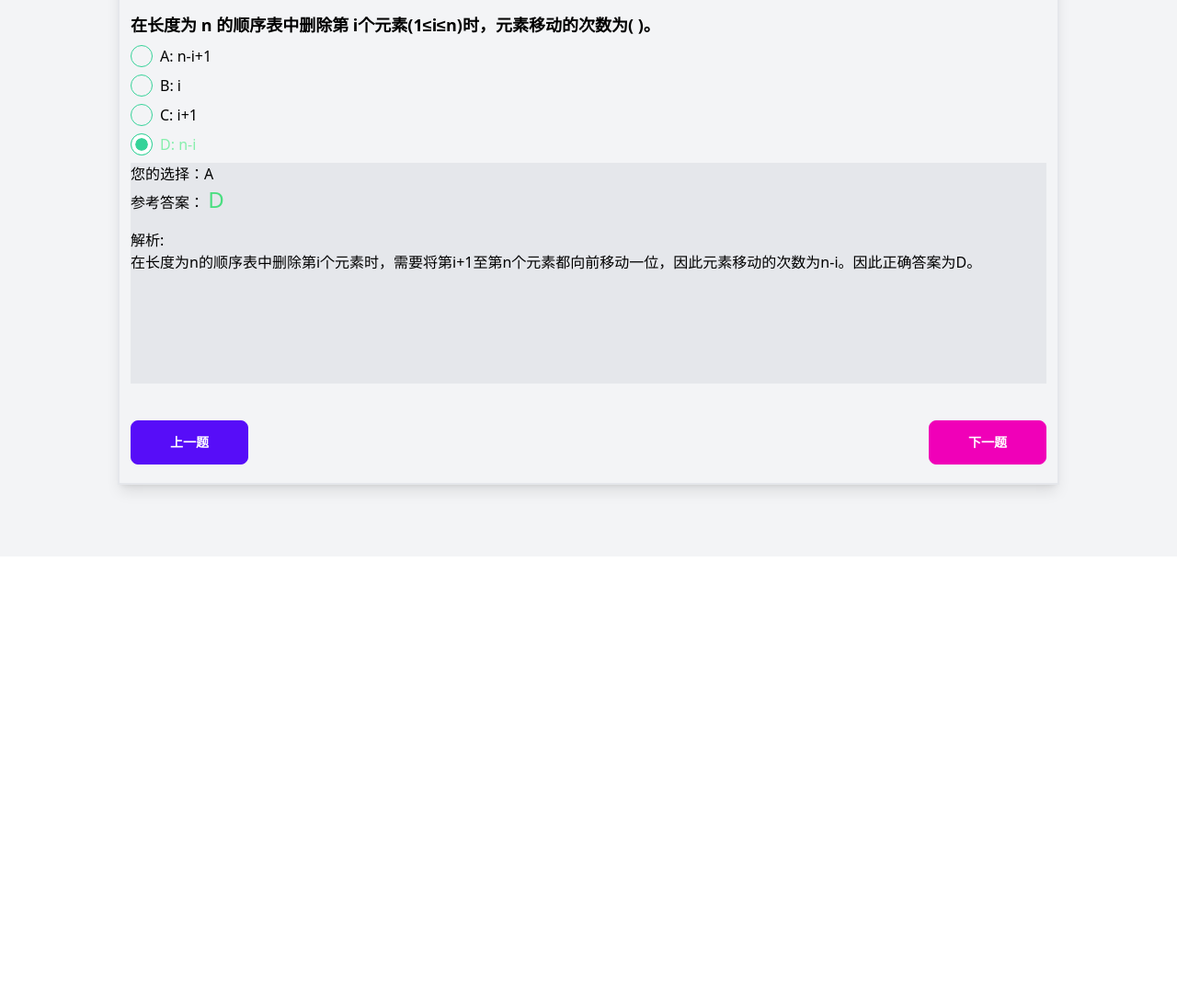
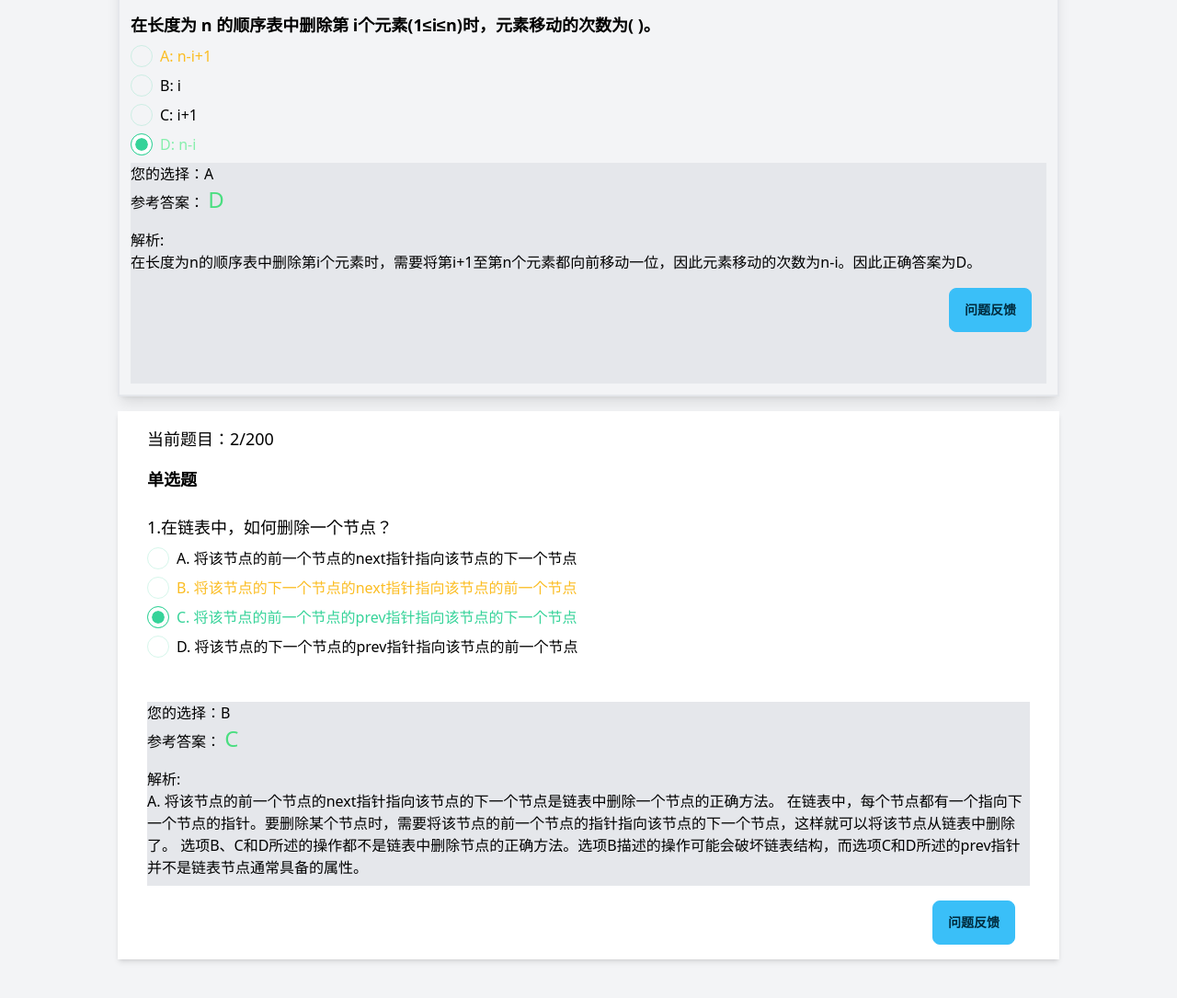
Before and after one commit to ljq0226/testonline, a plain HTML site: page errorbook.html in a window 1280 px wide. Shown: the part 195-1280 px from the top of the page at 92% size. Before the commit the page ends 800 px from the top, so only its background shows below. Drawn offline with nearby package versions, Linux system fonts and the light colour scheme.

Commit message:
错题本

```diff
--- a/errorbook.html
+++ b/errorbook.html
@@ -10,7 +10,28 @@
   <script src="https://cdn.tailwindcss.com"></script>
 
 </head>
-
+<input type="checkbox" id="my-modal-6" class="modal-toggle" />
+<div class="modal modal-bottom sm:modal-middle">
+  <div class="modal-box">
+    <h3 class="font-bold text-lg"></h3>
+    <textarea class="w-full h-32 py-4 border text-white border-gray-300 rounded-md p-2" placeholder="这道题我不太懂">
+      这道题我不太懂
+    </textarea>
+    <div class="modal-action">
+      <label for="my-modal-6" class="btn" onclick="showAlert()">发送反馈</label>
+    </div>
+  </div>
+</div>
+<div id="alert" class="fixed alert alert-info shadow-lg w-1/2 top-[8vh] left-[25%] hidden">
+  <div>
+    <svg xmlns="http://www.w3.org/2000/svg" class="stroke-current flex-shrink-0 h-6 w-6" fill="none"
+      viewBox="0 0 24 24">
+      <path stroke-linecap="round" stroke-linejoin="round" stroke-width="2"
+        d="M9 12l2 2 4-4m6 2a9 9 0 11-18 0 9 9 0 0118 0z" />
+    </svg>
+    <span id="alertspan">反馈提交成功</span>
+  </div>
+</div>
 <body class="bg-gray-100 h-screen overflow-y-scroll text-black">
    <header class="flex justify-between items-center py-4 px-8 bg-white shadow-lg">
     <a href="./index.html" class="text-3xl font-bold">在线测试</a>
@@ -49,26 +70,25 @@
 
   </header>
 
-  <div class=" px-[10%] py-[5%]">
+  <div class=" px-[10%] py-[5%] bg-gray-100">
     <div class="border-2 shadow-lg p-3">
-
       <p class="text-lg mb-4">当前题目：<span>1</span>/200</p>
       <div class="question">
         <p class="text-lg font-bold mb-2">在长度为 n 的顺序表中删除第 i个元素(1≤i≤n)时，元素移动的次数为( )。</p>
         <div class="options space-y-2">
           <div class="option flex items-center space-x-2">
 
-            <input type="radio" class="radio radio-success" id="option1" name="option" value="option1">
-            <label for="option1">A: <span> n-i+1</span> </label>
+            <input disabled  type="radio" class="radio radio-success" id="option1" name="option" value="option1">
+            <label class="text-warning" for="option1">A: <span > n-i+1</span> </label>
           </div>
           <div class="option flex items-center space-x-2">
 
-            <input type="radio" class="radio radio-success" id="option2" name="option" value="option2">
+            <input disabled type="radio" class="radio radio-success" id="option2" name="option" value="option2">
             <label for="option2">B: <span>i</span> </label>
           </div>
           <div class="option flex items-center space-x-2">
 
-            <input type="radio" class="radio radio-success" id="option3" name="option" value="option3">
+            <input disabled  type="radio" class="radio radio-success" id="option3" name="option" value="option3">
             <label for="option3">C: <span>i+1</span> </label>
           </div>
           <div class="option flex items-center space-x-2 text-green-300">
@@ -82,25 +102,59 @@
               <h1>解析:</h1>
               在长度为n的顺序表中删除第i个元素时，需要将第i+1至第n个元素都向前移动一位，因此元素移动的次数为n-i。因此正确答案为D。
             </div>
+            <div class="flex w-full mt-4">
+              <div class="flex-1"></div>
+              <label for="my-modal-6" class="mr-4 btn btn-info">问题反馈</label>
+            </div>
           </div>
         </div>
       </div>
-      <div class="flex justify-between mt-10 mb-2">
-        <button class="btn btn-primary w-32">上一题</button>
-        <button class="btn btn-secondary w-32">下一题</button>
+    </div>
+    <div class="w-full bg-white shadow-md py-4 px-8 flex flex-col items-start mt-4">
+      <p class="text-lg mb-4">当前题目：<span>2</span>/200</p>
+      <div class="text-lg font-bold mb-4">单选题</div>
+      <h1 class="text-black text-lg my-2">1.在链表中，如何删除一个节点？ </h1>
+      <div class="w-full flex flex-col items-start">
+        <div class="w-full flex items-center mb-2">
+          <input type="radio" disabled id="option1" name="question1" value="option1" class="radio radio-success">
+          <label for="option1" class="ml-2">A. 将该节点的前一个节点的next指针指向该节点的下一个节点</label>
+        </div>
+        <div class="w-full flex items-center mb-2">
+          <input type="radio" id="option2" disabled name="question1" value="option2" class="radio radio-success">
+          <label for="option2" class="ml-2 text-warning"> B. 将该节点的下一个节点的next指针指向该节点的前一个节点 </label>
+        </div>
+        <div class="w-full flex items-center mb-2">
+          <input type="radio" checked id="option3" name="question1" value="option3" class="radio radio-success">
+          <label for="option3" class="ml-2 text-success">C. 将该节点的前一个节点的prev指针指向该节点的下一个节点</label>
+        </div>
+        <div class="w-full flex items-center mb-2">
+          <input type="radio" id="option4" disabled name="question1" value="option4" class="radio radio-success">
+          <label for="option4" class="ml-2"> D. 将该节点的下一个节点的prev指针指向该节点的前一个节点</label>
+        </div>
+        <div class="w-full bg-gray-200 h-[25vh] mt-10">
+          <h1>您的选择：B</h1>
+          <h1>参考答案： <span class="text-green-400 text-2xl bold-lg">C</span></h1>
+          <div class="mt-4">
+            <h1>解析:</h1>
+            A. 将该节点的前一个节点的next指针指向该节点的下一个节点是链表中删除一个节点的正确方法。
+            在链表中，每个节点都有一个指向下一个节点的指针。要删除某个节点时，需要将该节点的前一个节点的指针指向该节点的下一个节点，这样就可以将该节点从链表中删除了。
+            选项B、C和D所述的操作都不是链表中删除节点的正确方法。选项B描述的操作可能会破坏链表结构，而选项C和D所述的prev指针并不是链表节点通常具备的属性。
+          </div>
+        </div>
+        <div class="flex w-full mt-4">
+          <div class="flex-1"></div>
+          <label for="my-modal-6" class="btn mr-4 btn-info">问题反馈</label>
+        </div>
       </div>
     </div>
-
   </div>
   <script>
-    const questionList = [
-      {
-        question: '链表不具有的特点是（ ）',
-        options: ''
-
-      }
-    ]
-
+ function showAlert() {
+      document.getElementById("alert").classList.remove("hidden");
+      setTimeout(function () {
+        document.getElementById("alert").classList.add("hidden");
+      }, 1000);
+    }
   </script>
 </body>
 
```
Also changed, not shown: test2.html (+3 -1 lines).
